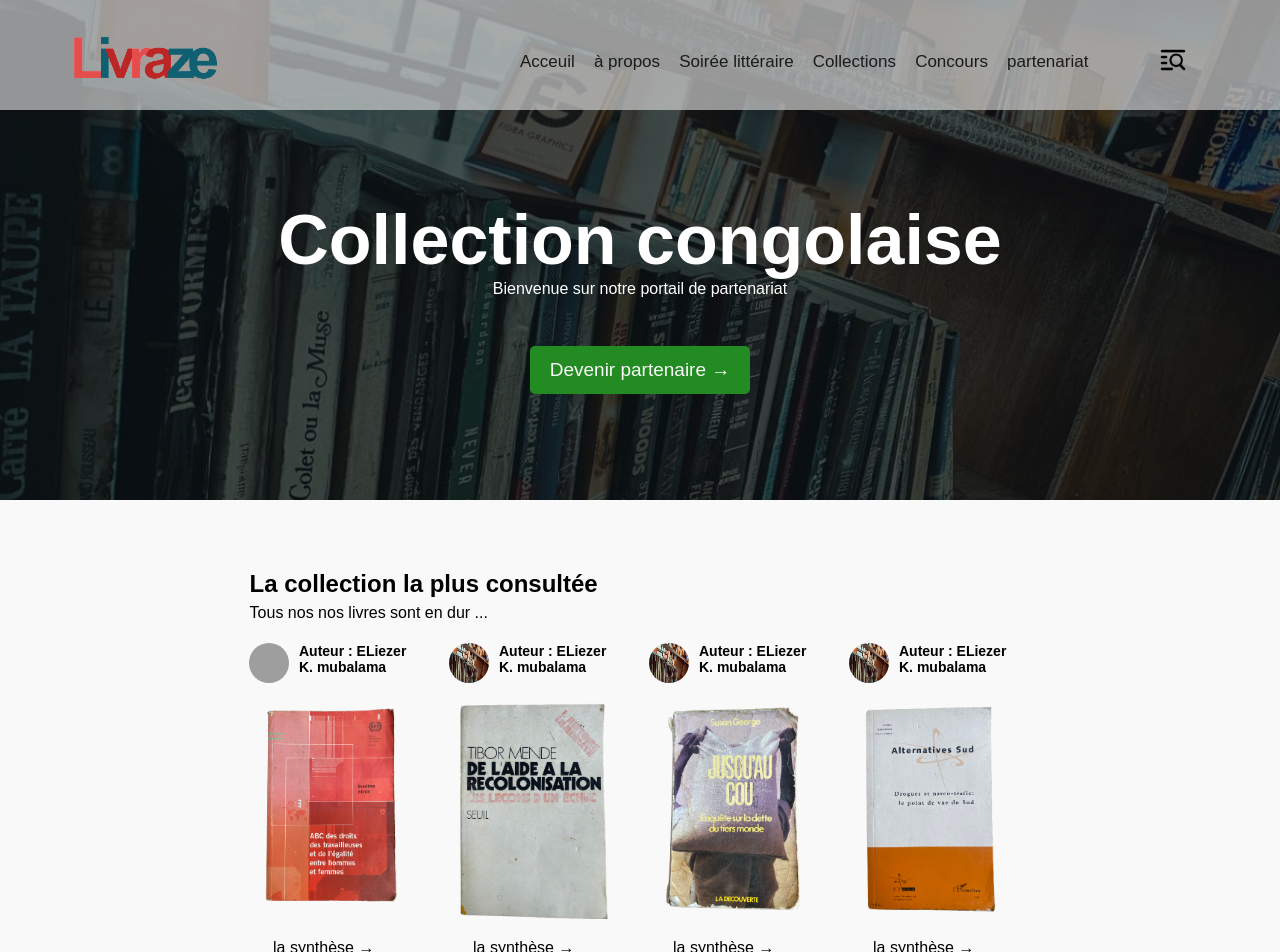
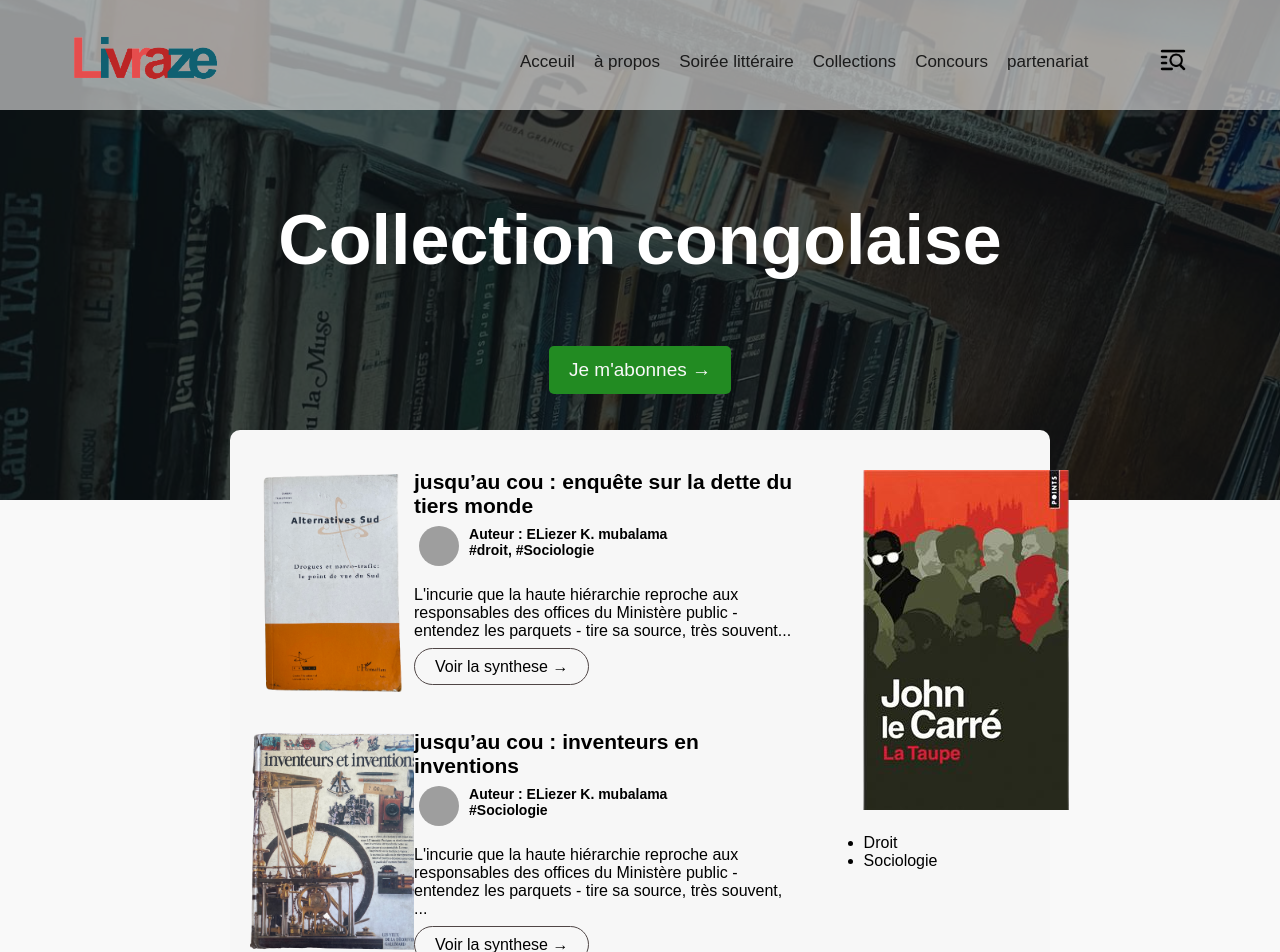
Before and after one commit to amalabum/livraze-lite, a Next.js app: page /collection-congolaise in a window 1280 px wide. Shown: the top 952 px of the page. Built offline with nearby package versions, Linux system fonts and the light colour scheme; grey boxes are pictures that could not be loaded.

Commit message:
collections

```diff
--- a/components/collection_congolaise.js
+++ b/components/collection_congolaise.js
@@ -13,14 +13,8 @@ const Carte_pour_livre = (propos) => {
         <img src={propos.livre_img_src} alt={propos.livre_alt} />
       </div>
       <div className={styles.Carte_pour_livre_footer}>
-        {/* <img src={propos.auteur_img_src} alt={propos.auteur_alt} /> */}
         <a className={styles.Carte_pour_livre_interst}>la synthèse →</a>
       </div>
-
-      {/* <img src="/top_5/1.png" alt="" />
-      <a href="" className={styles.our_item_titre}>
-        aBC DES DROITS DES TRAVAILLEUSES ET DE L'ÉGALITÉ ENTRE HOMMES ...
-      </a> */}
     </div>
   );
 };
--- a/pages/collection-congolaise.js
+++ b/pages/collection-congolaise.js
@@ -23,20 +23,78 @@ export default function partenariat() {
         <Navbar />
         <Other_banner
           title="Collection congolaise"
-          subtitle="Bienvenue sur notre portail de partenariat"
-          action="Devenir partenaire"
+          subtitle=""
+          action="Je m'abonnes"
         />
+        <div className={styles.collections_n}>
+          <div className={styles.collections_n_section1}>
+            <div className={styles.livre_n}>
+              <div className={styles.livre_n_img}>
+                <img src="/top_5/5.png" alt="" />
+              </div>
+              <div className={styles.livre_n_containt}>
+                <h3> JUSQU’AU COU : ENQUÊTE SUR LA DETTE DU TIERS MONDE</h3>
+                <div className={styles.Carte_pour_livre_header}>
+                  <div className={styles.Carte_pour_livre_section1}>
+                    <img src="/hero2.jpg" alt="" />
+                    Auteur : ELiezer K. mubalama
+                    <h4>#droit, #Sociologie </h4>
+                  </div>
+                </div>
+                L'incurie que la haute hiérarchie reproche aux responsables des
+                offices du Ministère public - entendez les parquets - tire sa
+                source, très souvent...
+                <br />
+                <br />
+                <a href="" className={styles.Carte_pour_livre_a}>
+                  Voir la synthese →
+                </a>
+              </div>
+            </div>
+            <div className={styles.livre_n}>
+              <div className={styles.livre_n_img}>
+                <img src="/top_5/3.png" alt="" />
+              </div>
+              <div className={styles.livre_n_containt}>
+                <h3> JUSQU’AU COU : inventeurs en inventions</h3>
+                <div className={styles.Carte_pour_livre_header}>
+                  <div className={styles.Carte_pour_livre_section1}>
+                    <img src="/hero2.jpg" alt="" />
+                    Auteur : ELiezer K. mubalama
+                    <h4>#Sociologie </h4>
+                  </div>
+                </div>
+                L'incurie que la haute hiérarchie reproche aux responsables des
+                offices du Ministère public - entendez les parquets - tire sa
+                source, très souvent, ...
+                <br />
+                <br />
+                <a href="" className={styles.Carte_pour_livre_a}>
+                  Voir la synthese →
+                </a>
+              </div>
+            </div>
+          </div>
+          <div className={styles.collections_n_section2}>
+            <img src="/00.png" alt="" />
+
+            <ul href="" className={styles.liste_des_categorie}>
+              <li>Droit</li>
+              <li>Sociologie</li>
+            </ul>
+          </div>
+        </div>
 
         <div className={styles.default_div_fo_libs}>
           <div className={styles.top_cinq_titre}>
-            <h2> La collection la plus consultée</h2>
+            <h2> les livres le plus consultés</h2>
             Tous nos nos livres sont en dur ...
           </div>
           <br />
           <Carte_pour_livre
             auteur_img_src="/hero2.jpg"
             livraze_alt="livre d'un putin d'auteur congolais"
-            livre_img_src="/top_5/1.png"
+            livre_img_src="/top_5/2.png"
           />
           <Carte_pour_livre
             auteur_img_src="/cover.png"
@@ -58,16 +116,6 @@ export default function partenariat() {
             auteur_alt="livre d'un putin d'auteur congolais"
             livre_img_src="/top_5/5.png"
           />
-          <Carte_pour_livre
-            auteur_img_src="/cover.png"
-            auteur_alt="livre d'un putin d'auteur congolais"
-            livre_img_src="/top_5/5.png"
-          />
-          <Carte_pour_livre
-            auteur_img_src="/cover.png"
-            auteur_alt="livre d'un putin d'auteur congolais"
-            livre_img_src="/top_5/5.png"
-          />
         </div>
 
         <Footer />
--- a/pages/index.js
+++ b/pages/index.js
@@ -78,9 +78,9 @@ export default function Home() {
         </div>
         <div className={styles.our_collection}>
           <div className={styles.default_div_fo_libs}>
-            <div className={styles.top_cinq_titre}>
+            <div className={styles.section_title}>
               <h2> La collection la plus consultée</h2>
-              Tous nos nos livres sont en dur ...
+              Un livre, une inspiration ...
             </div>
             <br />
             <Carte_pour_livre
--- a/styles/Home.module.css
+++ b/styles/Home.module.css
@@ -375,6 +375,12 @@
   float: left;
   margin-right: 10px;
 }
+.section_title {
+  text-align: center;
+
+  margin-top: 70px;
+  margin-bottom: 20px;
+}
 .Carte_pour_livre_containt {
   width: 100%;
   /* height: 260px; */
@@ -470,14 +476,67 @@
   font-size: 30px;
   padding-bottom: 20px;
 }
+.collections_n {
+  position: relative;
+  width: 64%;
+  margin-top: -70px;
+  background-color: #f7f7f7;
+  z-index: 12;
+  display: flex;
+  padding-top: 40px;
+  padding-left: 20px;
+  padding-right: 20px;
+  border-radius: 10px 10px 0 0;
+}
+.livre_n {
+  width: 100%;
+  height: 230px;
+  display: flex;
+  margin-bottom: 30px;
+}
+.livre_n_containt h3 {
+  text-transform: lowercase;
+  margin-bottom: 8px;
+  font-size: 21px;
+}
+.livre_n_img {
+  width: 30%;
+  height: 100%;
+
+  overflow: hidden;
+  margin-bottom: 30px;
+}
+.livre_n_containt {
+  width: 70%;
+  height: 100%;
+}
+.livre_n_img img {
+  height: 100%;
+}
+.collections_n_section1 {
+  position: relative;
+  width: 70%;
+
+  height: auto;
+  float: left;
+}
+.collections_n_section2 {
+  position: relative;
+  width: 30%;
+  height: auto;
+  float: left;
+  padding-left: 0px;
+}
 .default_div img {
   padding-bottom: 10px;
   padding-right: 30px;
   height: 280px;
-
   float: left;
 }
-
+.liste_des_categorie {
+  margin-top: 20px;
+  margin-left: 29%;
+}
 .default_div ul {
   margin-left: 49px;
   margin-right: 49px;
@@ -497,6 +556,17 @@
 .cover_bloc_title {
   font-size: 70px;
   font-weight: bold;
+}
+.Carte_pour_livre_a {
+  margin-bottom: 20px;
+  padding: 9px 20px;
+  border: 1px solid #4f4646;
+}
+.Carte_pour_livre_a {
+  margin-bottom: 20px;
+  padding: 9px 20px;
+  border-radius: 20px;
+  border: 1px solid #4f4646;
 }
 /* .mybloc {
   position: absolute;
```
Also changed, not shown: public/00.png (added), public/La-Taupe.jpg (added).
